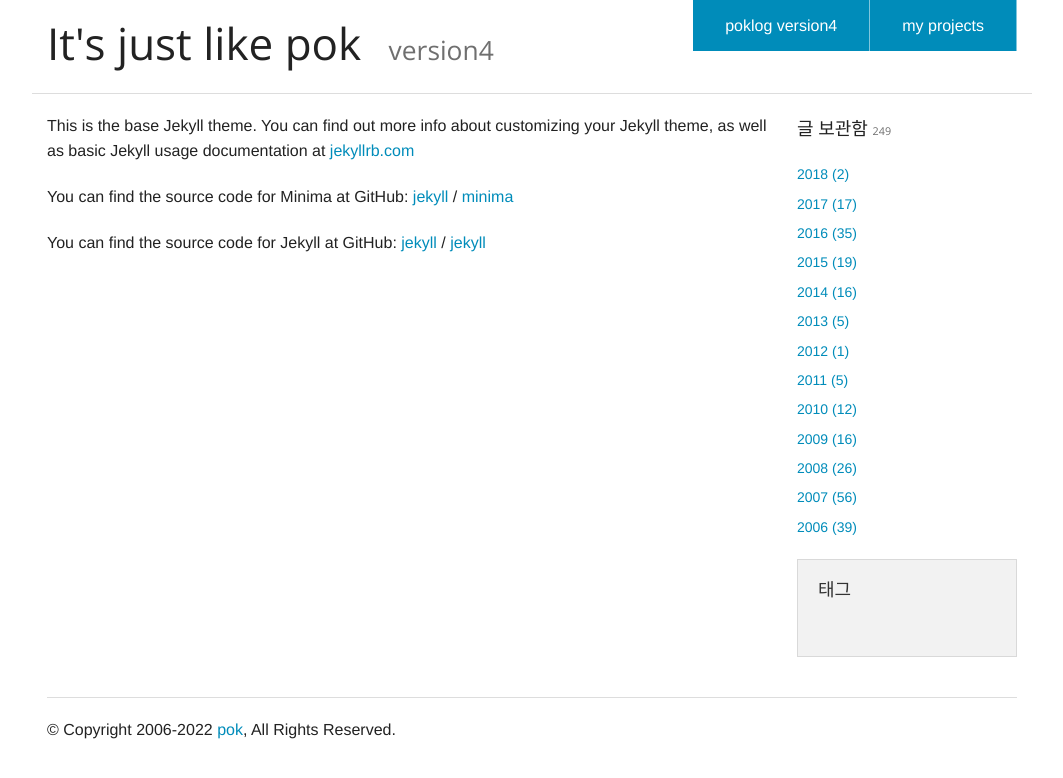
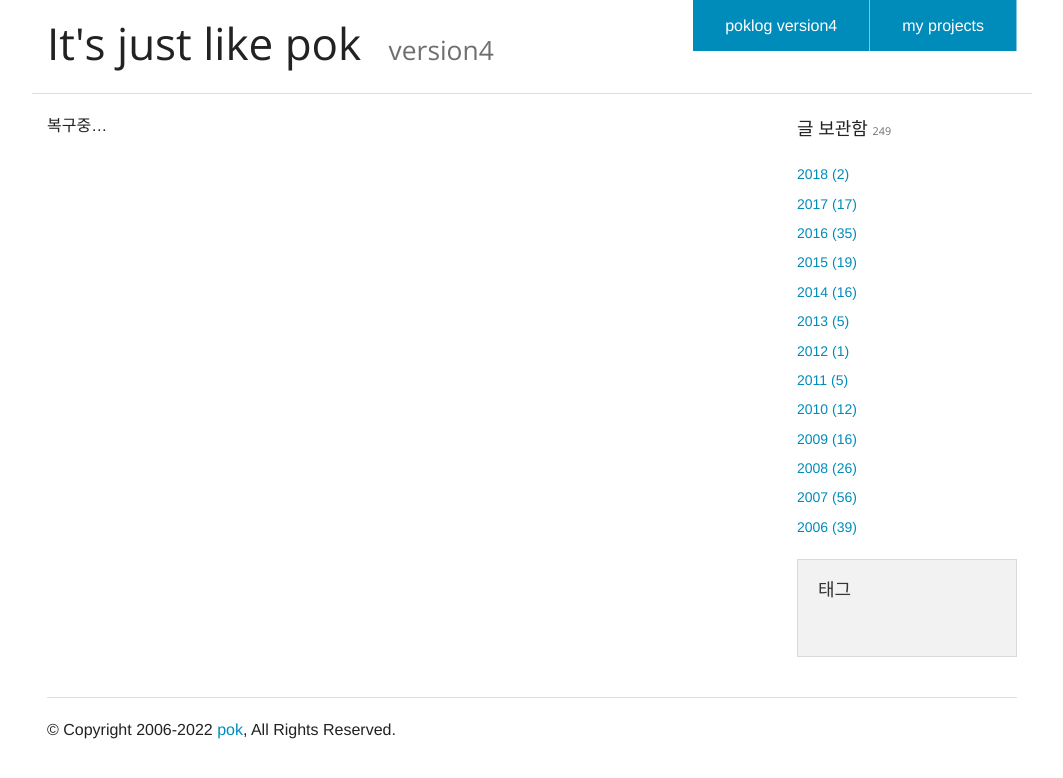
Before and after one commit to poksion/poksion.github.io, a Jekyll site: the page built from viewtypes/projects.md, in a window 1280 px wide. Shown: the top 778 px of the page, without its empty margins (108-1171 px from the left). Built offline with Jekyll 4.4.1, drawn with Linux system fonts in a browser that asks for light colours; comment, search, counter and statistics services are not loaded.

Commit message:
fix korean filename link and projects page contents

```diff
--- a/viewtypes/projects.md
+++ b/viewtypes/projects.md
@@ -1,18 +1,6 @@
 ---
 layout: default
-title: About
 permalink: /projects
 ---
 
-This is the base Jekyll theme. You can find out more info about customizing your Jekyll theme, as well as basic Jekyll usage documentation at [jekyllrb.com](https://jekyllrb.com/)
-
-You can find the source code for Minima at GitHub:
-[jekyll][jekyll-organization] /
-[minima](https://github.com/jekyll/minima)
-
-You can find the source code for Jekyll at GitHub:
-[jekyll][jekyll-organization] /
-[jekyll](https://github.com/jekyll/jekyll)
-
-
-[jekyll-organization]: https://github.com/jekyll
+복구중...
```
Also changed, not shown: _posts/2014-09-28-Epsilon-delta-definition-of-limits.md (+1 -1 lines), _posts/2017-12-08-전문성과-피봇팅.md (+1 -1 lines).
